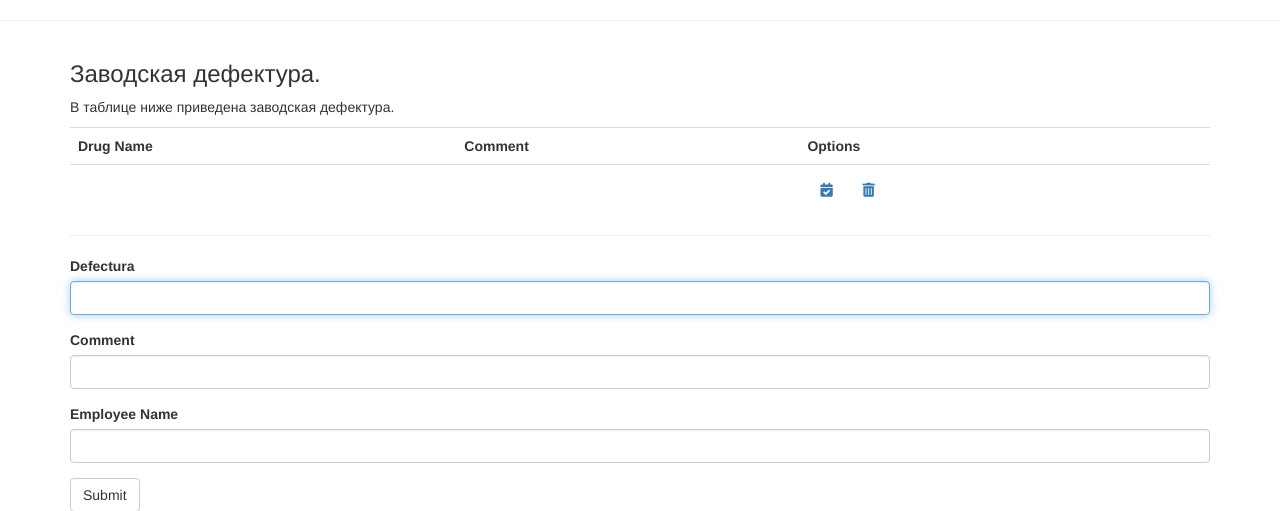
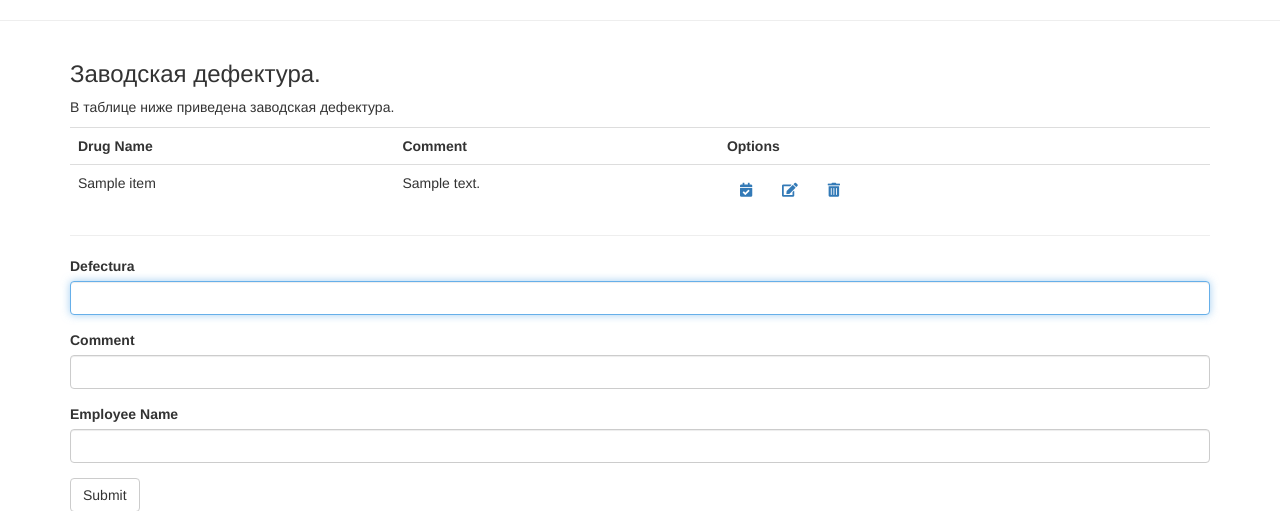
Before and after one commit to Nerevarishe/news_site, a Flask app: template app/defectura/templates/defectura.html in a window 1280 px wide. Shown: the part 52-563 px from the top of the page. Run offline with Flask 2, Linux system fonts and the light colour scheme; a user stored in the database is signed in; tables that the repository leaves empty hold one stand-in row (values such as "Sample post"); the template is opened without the code that fills it: values that come from a table or form of the project are taken from there, most other values are stand-ins (such as "Sample title", 1, 10 or a date in 2020); lists and menus that the app fills with data are empty; some libraries are stand-ins or nearby versions.

Commit message:
defectura module improvmrnt

```diff
--- a/app/defectura/routes.py
+++ b/app/defectura/routes.py
@@ -46,12 +46,9 @@
                          comment=query.comment,
                          employee_name=query.employee_name)
     if form.validate_on_submit():
-        date = datetime.utcnow()
-        date = date.date()
         query.drug_name = form.drug_name.data
         query.comment = form.comment.data
         query.employee_name = form.employee_name.data
-        query.date = date
         query.ip = ip
         db.session.commit()
         return redirect(url_for('defectura.defectura'))
--- a/app/defectura/templates/defectura.html
+++ b/app/defectura/templates/defectura.html
@@ -24,7 +24,7 @@
 
 {% block app_content %}
     <div>
-        {% for date, list in defectura_cards_in_zd | groupby('date') | reverse %}
+        {% if defectura_cards_in_zd %}
             <div>
                 <h3>Заводская дефектура.</h3>
                 <p>В таблице ниже приведена заводская дефектура.</p>
@@ -37,7 +37,7 @@
                         <th>{{ _('Options') }}</th>
                     {% endif %}
                 </tr>
-                {% for item in list %}
+                {% for item in defectura_cards_in_zd %}
                     <tr>
                         <td>{{ item.drug_name }}</td>
                         <td>{{ item.comment }}</td>
@@ -47,6 +47,11 @@
                                    class="btn btn-outline-primary"
                                    title="{{ _('Delete from ZD') }}">
                                     <i class="fas fa-calendar-check"></i>
+                                </a>
+                                <a href="{{ url_for('defectura.edit_item', id=item.id) }}"
+                                   class="btn btn-outline-primary"
+                                   title="{{ _('Edit item') }}">
+                                    <i class="fas fa-edit"></i>
                                 </a>
                                 <a href="{{ url_for('defectura.del_item', id=item.id) }}"
                                    class="btn btn-outline-primary"
@@ -60,7 +65,7 @@
                 {% endfor %}
             </table>
             <hr>
-        {% endfor %}
+        {% endif %}
     </div>
     <div>
         {{ wtf.quick_form(form) }}
```
